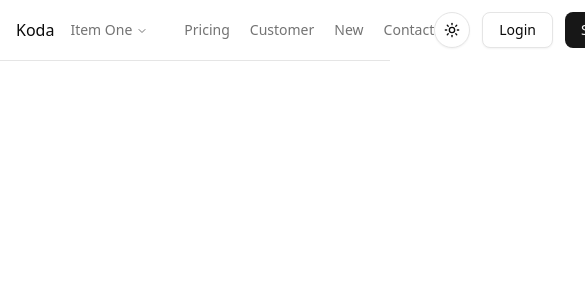
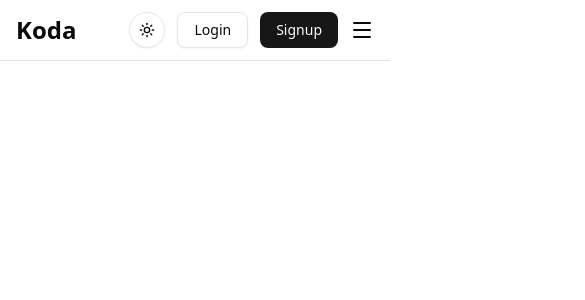
Before and after one commit to rashedulraha/koda, a Next.js app: page / in a window 390 px wide. Shown: the top 300 px of the page, 585 px wide, since content can reach past the window. Built offline with nearby package versions, Linux system fonts and the light colour scheme.

Commit message:
adding mobile menu bar

```diff
--- a/src/components/Navbar/Navbar.tsx
+++ b/src/components/Navbar/Navbar.tsx
@@ -1,3 +1,5 @@
+"use client";
+
 import {
   NavigationMenu,
   NavigationMenuContent,
@@ -13,10 +15,12 @@ import Container from "../Responsive/Container";
 import { Button } from "../ui/button";
 import { ModeToggle } from "../ui/ModeToggle";
 import Link from "next/link";
+import { useState } from "react";
+import { Menu, X } from "lucide-react";
 
 const desktopMobileMenuLink = (
   <>
-    <div className="text-sm font-medium flex items-center gap-5 capitalize">
+    <div className="text-sm font-medium flex flex-col md:flex-row  items-start gap-5 capitalize">
       <Link href={"/pricing"}>pricing</Link>
       <Link href={"/customers"}>Customer</Link>
       <Link href={"/new"}>New</Link>
@@ -26,20 +30,26 @@ const desktopMobileMenuLink = (
 );
 
 const Navbar = () => {
+  const [open, setOpen] = useState(false);
+  const handleOpenMenu = () => {
+    setOpen(!open);
+  };
+
   return (
+    <div>
       <div className="py-3 border-b">
         <Container>
           <div className="flex items-center justify-between">
             <div className="flex-1">
-            <h2>Koda</h2>
+              <h2 className="font-bold  text-2xl">Koda</h2>
             </div>
-          <div className="flex-2 flex items-center justify-center text-muted-foreground  gap-5">
+            <div className="flex-2  items-center justify-center text-muted-foreground  gap-5 hidden md:flex">
               <NavigationMenu>
                 <NavigationMenuList>
                   <NavigationMenuItem>
-                  <NavigationMenuTrigger>Item One</NavigationMenuTrigger>
-                  <NavigationMenuContent>
-                    <div className="grid grid-cols-2 gap-2 md:w-125 lg:w-150 lg:grid-cols-[.75fr_1fr]">
+                    <NavigationMenuTrigger>Product</NavigationMenuTrigger>
+                    <NavigationMenuContent className="bg-background">
+                      <div className="grid grid-cols-2 gap-2 md:w-115 lg:w-125 lg:grid-cols-[.75fr_1fr] bg-card rounded p-2">
                         <div className="bg-red-500">Hello</div>
                         <div>Hello</div>
                         <div>Hello</div>
@@ -47,15 +57,17 @@ const Navbar = () => {
                       </div>
                       <div className="w-full py-3 flex items-center justify-between">
                         <div className="flex items-center">
-                        <h2 className="font-bold text-foreground">
+                          <h2 className="font-bold text-sm">
                             New : Team owner
                           </h2>
-                        <span className="text-muted-foreground ml-2">
+                          <span className="text-muted-foreground ml-2 ">
                             permission for team level setting
                           </span>
                         </div>
 
-                      <span>Changelog</span>
+                        <span className="text-sm text-sidebar-primary  font-medium">
+                          Changelog
+                        </span>
                       </div>
                     </NavigationMenuContent>
                   </NavigationMenuItem>
@@ -68,9 +80,20 @@ const Navbar = () => {
               <ModeToggle />
               <Button variant={"outline"}>Login</Button>
               <Button>Signup</Button>
+              <div onClick={handleOpenMenu} className="md:hidden">
+                {open ? <X /> : <Menu />}
+              </div>
             </div>
           </div>
         </Container>
+      </div>
+
+      {/* mobile menu section */}
+      <div className="md:hidden w-full  bg-card absolute z-10 top-15">
+        <Container>
+          {open && <div className="py-5">{desktopMobileMenuLink}</div>}
+        </Container>
+      </div>
     </div>
   );
 };
```
Lines whose indentation alone changed are shown as unchanged.
